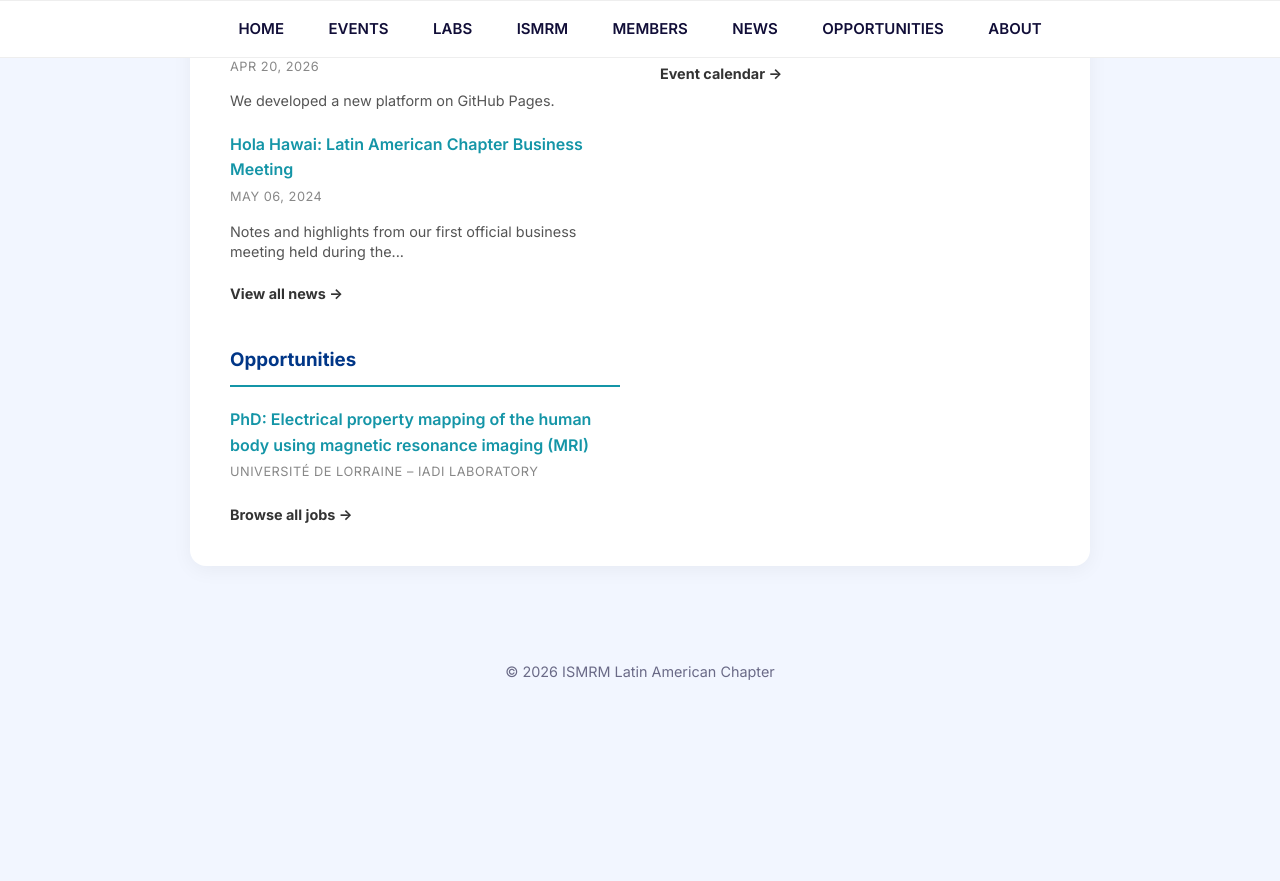
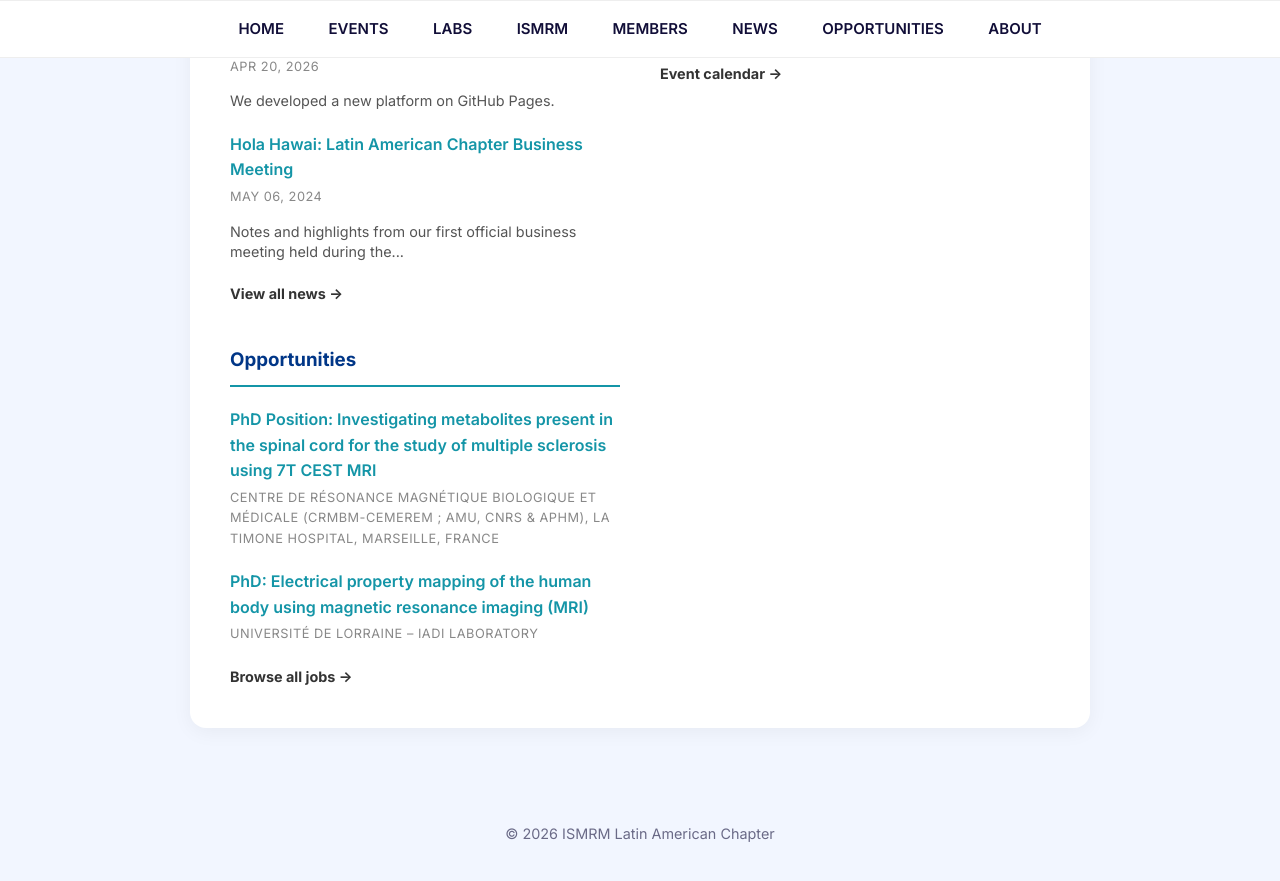
Before and after one commit to ISMRM-latam/ismrm-latam.github.io, a Jekyll site: the page built from index.html, in a window 1280 px wide and 900 px high, scrolled down 932 px. Shown: the top 881 px of the window. Built offline with Jekyll 4.4.1, drawn with Linux system fonts in a browser that asks for light colours; before the commit the page ends 1669 px from its top, so only the background shows below that.

Commit message:
Approved Job Posting: Job: PhD Position at Aix-Marseille Université

```diff
--- a/_data/jobs.json
+++ b/_data/jobs.json
@@ -8,5 +8,15 @@
     "link": "<freddy.odille@inserm.fr>",
     "description": "Funding: **Fully funded doctoral contract**\nStart: Ideally October 2026, open for negotiation\nTopic: Developing new MRI methods to map electrical properties of human tissues (tumor detection & treatment planning) (see attachment for details: [OffreThèse_IADI_IRM_propriétés_électriques_2026.docx](https://github.com/user-attachments/files/27217940/OffreThese_IADI_IRM_proprietes_electriques_2026.docx))\nMRI lab with access to clinical 1.5T & research 3T MRI scanners\nSupervisor: Freddy Odille (Inserm Research Director)\nProfile: Master's or engineering degree (biomedical eng., physics, maths, or data science) · Matlab/Python · English proficiency\nFrench: **Not required**\n\nApply: CV + cover letter → <freddy.odille@inserm.fr>",
     "posted": "2026-04-30"
+  },
+  {
+    "title": "PhD Position: Investigating metabolites present in the spinal cord for the study of multiple sclerosis using 7T CEST MRI",
+    "institution": "Centre de Résonance Magnétique Biologique et Médicale (CRMBM-CEMEREM ; amU, CNRS & APHM), La Timone Hospital, Marseille, France",
+    "modality": "Full-time (In-person)",
+    "location": "Marseille, France",
+    "deadline": "ASAP!",
+    "link": "<https://crmbm.univ-amu.fr/jobs/phd-position-investigating-metabolites-present-in-the-spinal-cord-for-the-study-of-multiple-sclerosis-using-7t-cest-mri/>",
+    "description": "We are happy to share an opportunity to join [CRMBM](https://crmbm.univ-amu.fr/) in Marseille to work on 7T MRI of the spinal cord, chemical exchange saturation transfer (CEST), parallel transmit (pTx), and multiple sclerosis! We are recruiting a PhD candidate for a fully funded position starting in January 2027. You will work within a highly interdisciplinary environment, collaborating closely with teams at CRMBM, and more specifically with Aurélien Destruel. Great opportunity to work on a state-of-the-art technique with great potential for clinical applications !\nHost laboratory: Center for Magnetic Resonance in Biology and Medicine, Marseille, France",
+    "posted": "2026-05-13"
   }
 ]
```
